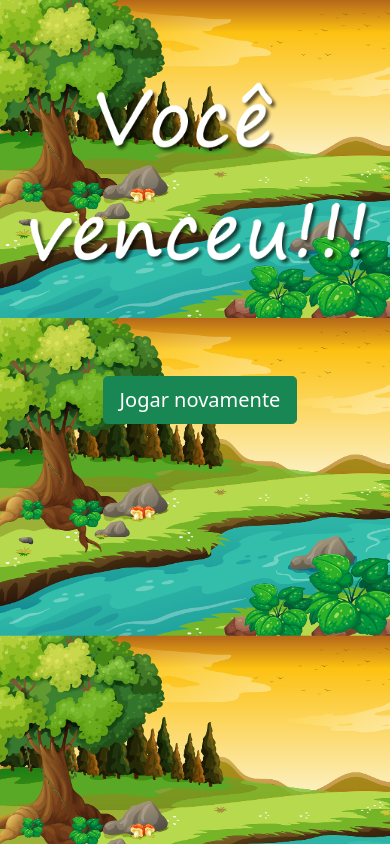
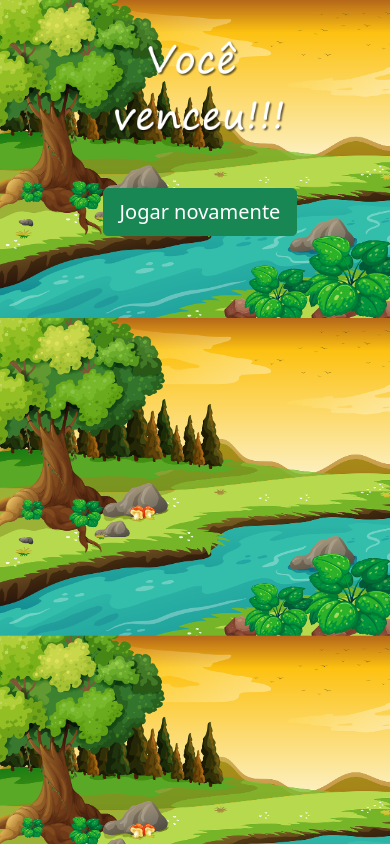
Before and after one commit to dev-celo/App_mata_mosquito, a plain HTML site: page app-principal/vitoria.html in a window 390 px wide. Drawn offline with nearby package versions, Linux system fonts and the light colour scheme.

Commit message:
Correção de scroll

```diff
--- a/app-principal/estilo/estilo.css
+++ b/app-principal/estilo/estilo.css
@@ -1,11 +1,11 @@
 html{
     cursor: url(../imagens/mata_mosca.png) 30 30, auto;
-
     min-width: 400px;
 }
 body{
-    background: url(../imagens/bg.jpg);
+    background: url(../imagens/bg.jpg) repeat-y;
     background-size: 100%;
+    scrollbar-width: none;
 }
 .mosquito1{
     width: 50px;
@@ -43,3 +43,10 @@ body{
     font-size: 20px;
     font-weight: bold;
 }
+
+/* Extra small devices (portrait phones, less than 576px) */
+@media (max-width: 575.98px) {
+    .logo-vitoria{
+        width: 50%;
+    }
+}
--- a/app-principal/vitoria.html
+++ b/app-principal/vitoria.html
@@ -17,9 +17,9 @@
 
     <div class="container">
         <div class="row">
-            <div class="col col-md-12">
+            <div class="col-12">
                 <div class="d-flex justify-content-center">
-                    <img src="imagens/vitoria.png" alt="" class="img-fluid">
+                    <img src="imagens/vitoria.png" alt="" class="img-fluid logo-vitoria">
                 </div>
             </div>
         </div>
```
